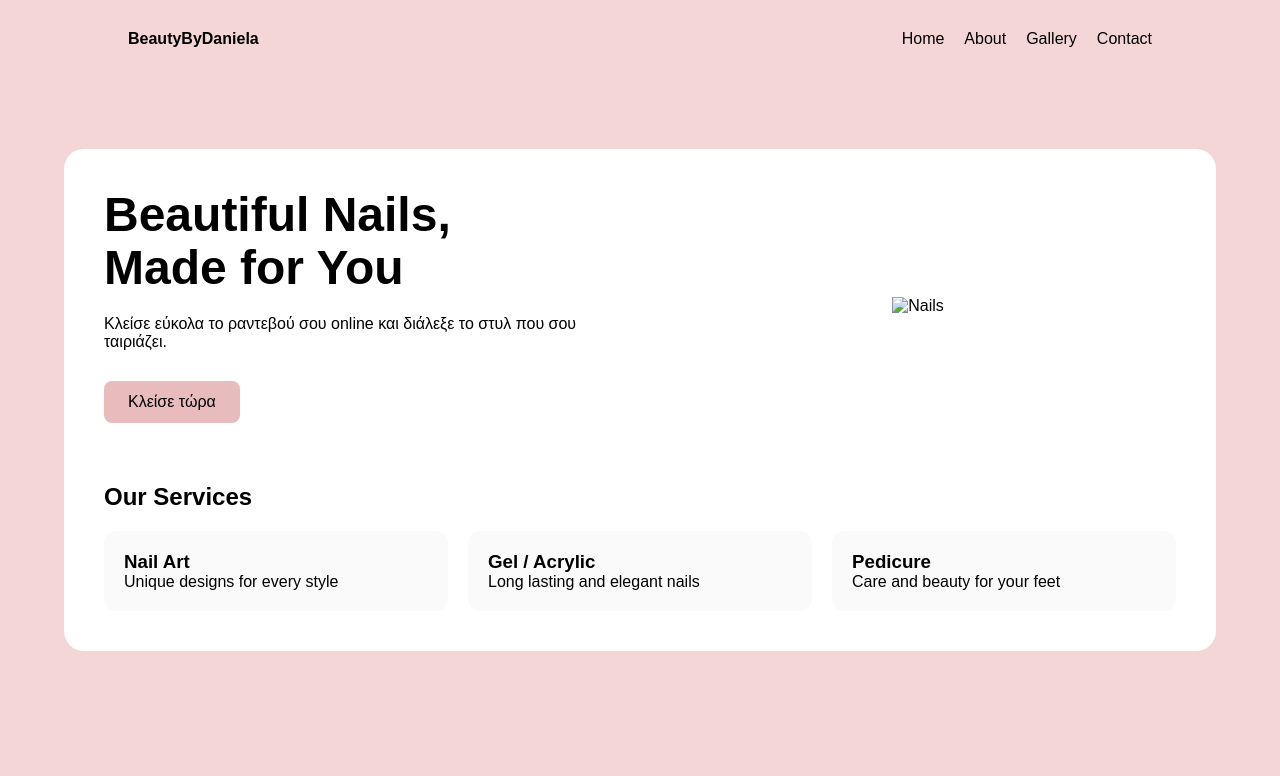
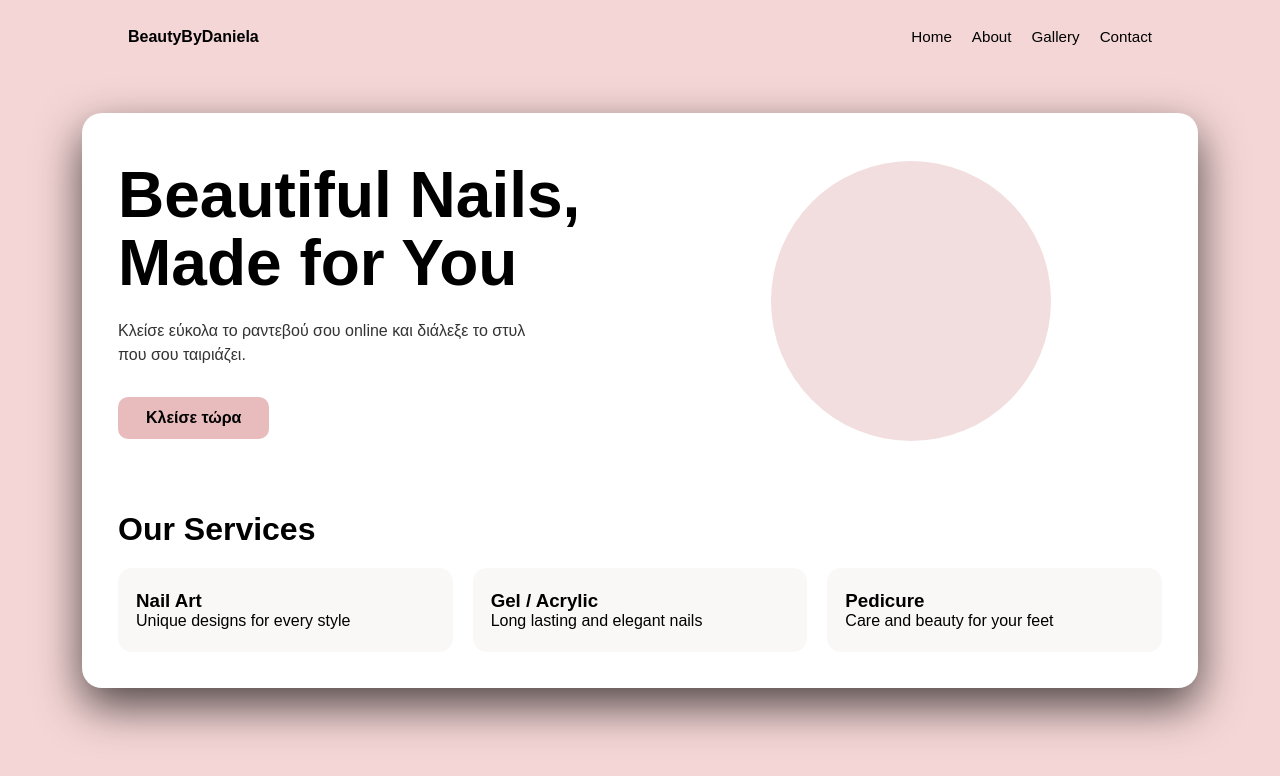
Before and after one commit to MyronFaryna/BeautyByDaniela, a plain HTML site: page index.html in a window 1280 px wide. Drawn offline with Linux system fonts and the light colour scheme.

Commit message:
Improve UI with spacing,typography and photo placeholder

```diff
--- a/css/style.css
+++ b/css/style.css
@@ -13,6 +13,7 @@ body {
     justify-content: center;
     align-items: center;
     min-height: 100vh;
+    padding: 40px 20px;
 }
 
 /* Main white card */
@@ -20,17 +21,17 @@ body {
     background: white;
     width: 90%;
     max-width: 1200px;
-    padding: 40px;
+    padding: 48px 36px 36px;
     border-radius: 20px;
+    box-shadow: 0 18px 45px rgba(0, 0, 0, 0.68);
 }
 
 /* Navbar */
 .navbar {
     position: absolute;
-    top: 30px;
+    top: 28px;
     width: 80%;
     max-width: 1200px;
-
     display: flex;
     justify-content: space-between;
     align-items: center;
@@ -52,6 +53,7 @@ body {
 .navbar a {
     text-decoration: none;
     color: black;
+    font-size: 0.95rem;
 }
 
 /* Hero section */
@@ -68,14 +70,18 @@ body {
 }
 
 .hero-text h1 {
-    font-size: 3rem;
-    line-height: 1.1;
-    margin-bottom: 20px;
+    font-size: 4rem;
+    line-height: 1.05;
+    margin-bottom: 22px;
+    max-width: 520px;
 }
 
 .hero-text p {
     margin-bottom: 20px;
-    max-width: 500px;
+    max-width: 430px;
+    font-size: 1rem;
+    line-height: 1.5;
+    color: #333;
 }
 
 /* Hero image */
@@ -83,6 +89,15 @@ body {
     flex: 1;
     display: flex;
     justify-content: center;
+    align-items: center;
+}
+
+.hero-image::before {
+    content: "";
+    width: 280px;
+    height: 280px;
+    background: #f2dede;
+    border-radius: 50%;
 }
 
 .hero-image img {
@@ -93,17 +108,27 @@ body {
 /* Button */
 .btn-primary {
     display: inline-block;
-    padding: 12px 24px;
+    padding: 12px 28px;
     background: #e8bcbc;
     color: black;
     text-decoration: none;
-    border-radius: 8px;
+    border-radius: 10px;
     margin-top: 10px;
+    font-weight: 600;
+}
+
+.btn-primary:hover {
+    background: #ddb0b0;
 }
 
 /* Services section */
 .services {
-    margin-top: 60px;
+    margin-top: 70px;
+}
+
+.services h2 {
+    margin-bottom: 20px;
+    font-size: 2rem;
 }
 
 .services-grid {
@@ -115,7 +140,12 @@ body {
 /* Service cards */
 .service-card {
     flex: 1;
-    padding: 20px;
-    border-radius: 12px;
-    background: #fafafa;
+    padding: 22px 18px;
+    border-radius: 14px;
+    background: #faf7f7
 }
+
+.service-card:hover {
+    transform: translateY(-5px);
+    transition: 0.2s;
+}
--- a/index.html
+++ b/index.html
@@ -45,7 +45,7 @@
 
             <div class="hero-image">
                 <!-- θα μπει εικόνα -->
-                <img src="images/hero.png" alt="Nails">
+                <!--<img src="images/hero.png" alt="Nails">-->
             </div>
 
         </section>
```
